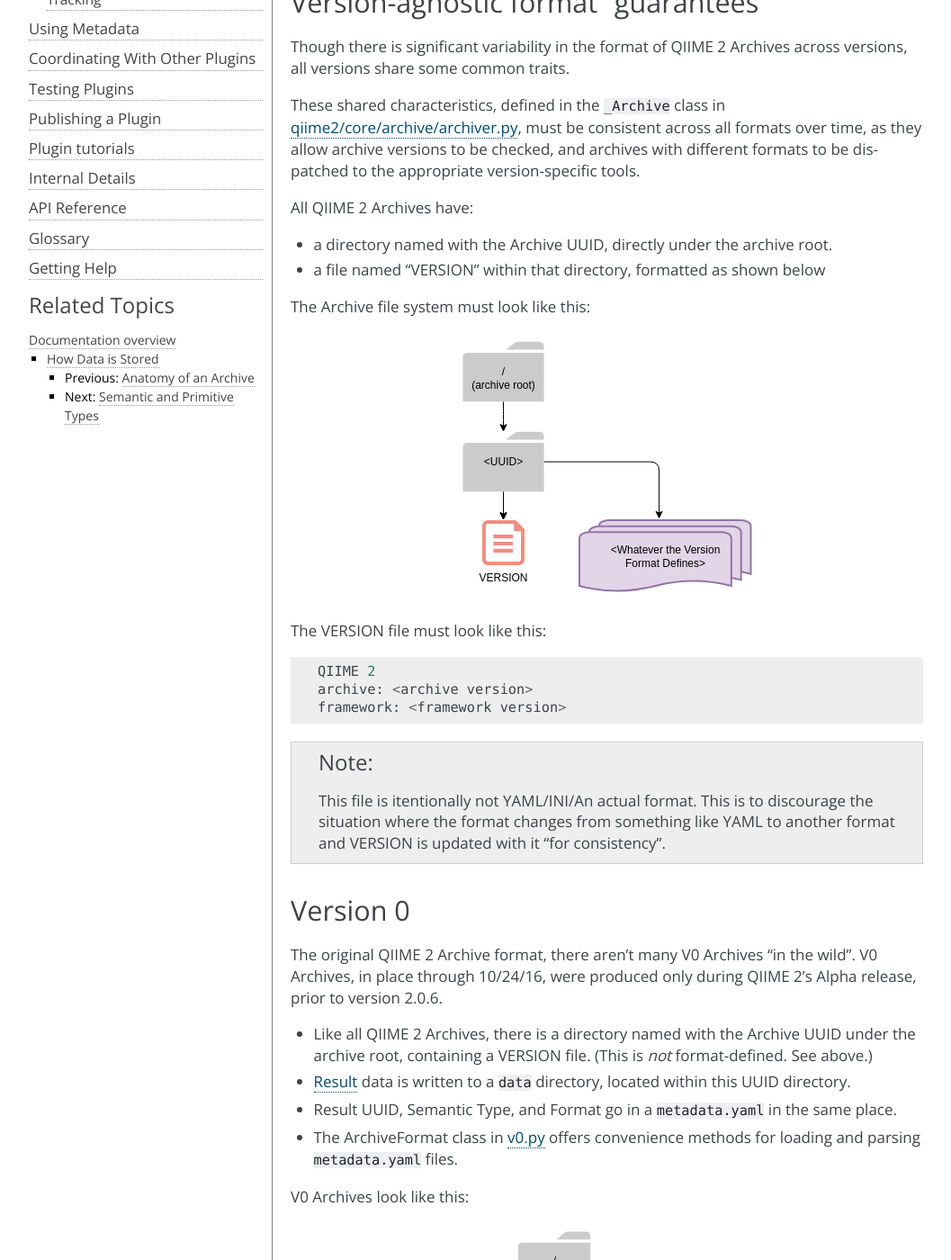
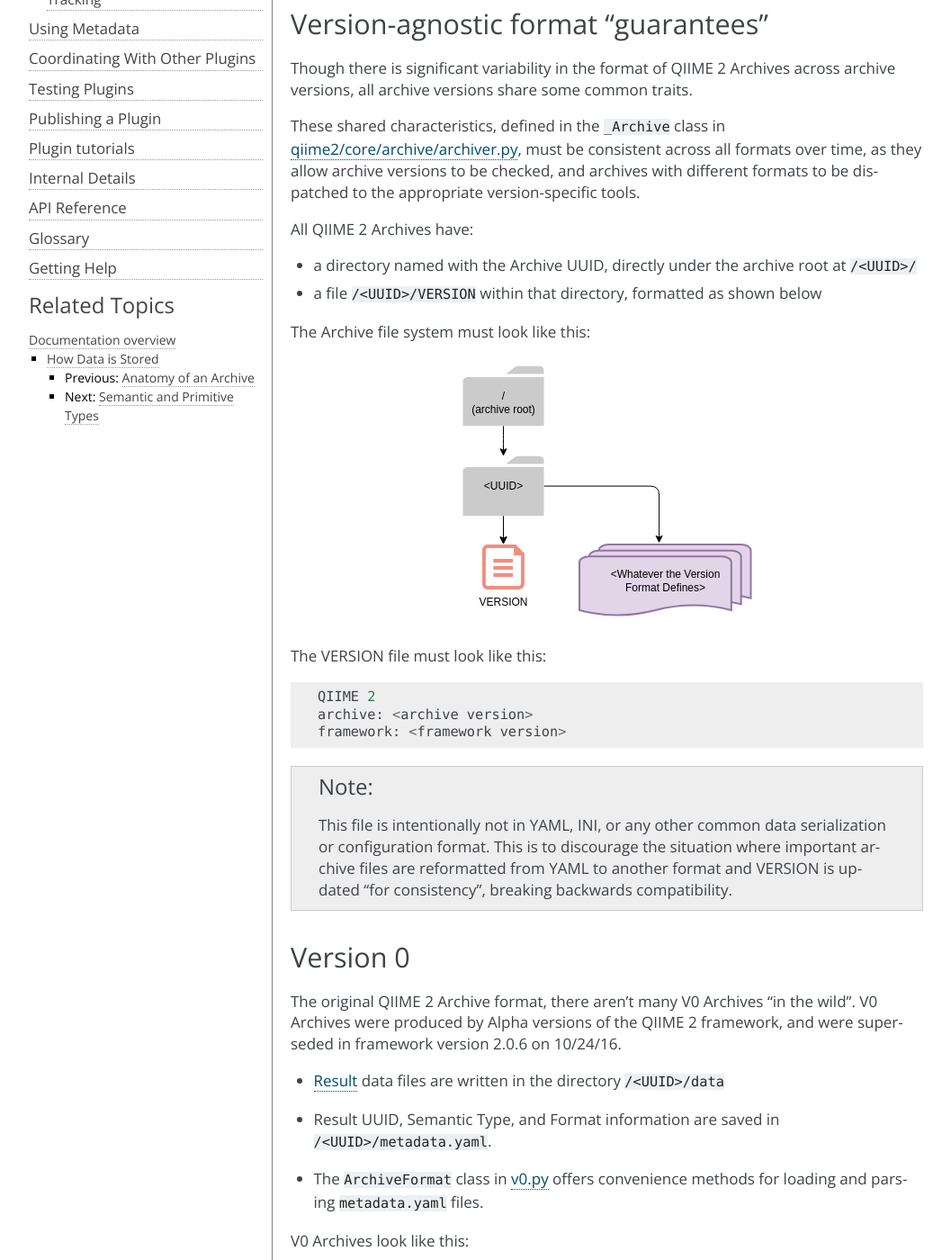
Before and after one commit to qiime2/dev-docs, a Sphinx documentation site: the page built from source/storing-data/archive-versions.rst, in a window 1280 px wide and 1400 px high, scrolled down 563 px. Shown: the whole window at 90% size, without its empty margins (106-1163 px from the left). Built offline with Sphinx 7.4.7, drawn with Linux system fonts in a browser that asks for light colours; some of the changed text lies outside the part shown.

Commit message:
Addresses Thermokarst review

```diff
--- a/source/storing-data/archive-versions.rst
+++ b/source/storing-data/archive-versions.rst
@@ -14,47 +14,53 @@ For a detailed description of the part of an Archive which holds Provenance data
 Version-agnostic format "guarantees"
 ------------------------------------
 
-Though there is significant variability in the format of QIIME 2 Archives across versions,
-all versions share some common traits.
+Though there is significant variability in the format of QIIME 2 Archives across archive versions,
+all archive versions share some common traits.
 
-These shared characteristics, defined in the ``_Archive`` class
-in `qiime2/core/archive/archiver.py <https://github.com/qiime2/qiime2/blob/master/qiime2/core/archive/archiver.py>`_,
+These shared characteristics, defined in the ``_Archive`` class in
+`qiime2/core/archive/archiver.py <https://github.com/qiime2/qiime2/blob/master/qiime2/core/archive/archiver.py>`_,
 must be consistent across all formats over time,
 as they allow archive versions to be checked,
 and archives with different formats to be dispatched to the appropriate version-specific tools.
 
 All QIIME 2 Archives have:
 
-- a directory named with the Archive UUID, directly under the archive root.
-- a file named "VERSION" within that directory, formatted as shown below
+- a directory named with the Archive UUID, directly under the archive root at ``/<UUID>/``
+- a file ``/<UUID>/VERSION`` within that directory, formatted as shown below
 
 The Archive file system must look like this:
 
 .. figure:: ../img/archive_versions/format_agnostic_archive_structure.svg
    :alt: Box and Arrow diagram of the guaranteed components of an archive, as described above.
 
-The VERSION file must look like this::
+The VERSION file must look like this:
+
+.. code-block::
 
     QIIME 2
     archive: <archive version>
     framework: <framework version>
 
 .. note::
-   This file is itentionally not YAML/INI/An actual format. This is to
-   discourage the situation where the format changes from something like YAML to
-   another format and VERSION is updated with it "for consistency".
+   This file is intentionally not in YAML, INI,
+   or any other common data serialization or configuration format.
+   This is to discourage the situation where important archive files are reformatted
+   from YAML to another format and VERSION is updated "for consistency",
+   breaking backwards compatibility.
 
 Version 0
 ---------
 
 The original QIIME 2 Archive format, there aren't many V0 Archives "in the wild".
-V0 Archives, in place through 10/24/16, were produced only during QIIME 2's Alpha release,
-prior to version 2.0.6.
+V0 Archives were produced by Alpha versions of the QIIME 2 framework,
+and were superseded in framework version 2.0.6 on 10/24/16.
 
-- Like all QIIME 2 Archives, there is a directory named with the Archive UUID under the archive root, containing a VERSION file. (This is *not* format-defined. See above.)
-- :term:`Result` data is written to a ``data`` directory, located within this UUID directory.
-- Result UUID, Semantic Type, and Format go in a ``metadata.yaml`` in the same place.
-- The ArchiveFormat class in `v0.py <https://github.com/qiime2/qiime2/blob/master/qiime2/core/archive/format/v0.py>`_ offers convenience methods for loading and parsing ``metadata.yaml`` files.
+- :term:`Result` data files are written in the directory ``/<UUID>/data``
+- | Result UUID, Semantic Type, and Format information are saved in
+  | ``/<UUID>/metadata.yaml``.
+- The ``ArchiveFormat`` class in
+  `v0.py <https://github.com/qiime2/qiime2/blob/master/qiime2/core/archive/format/v0.py>`_
+  offers convenience methods for loading and parsing ``metadata.yaml`` files.
 
 V0 Archives look like this:
 
@@ -67,33 +73,38 @@ Version 1
 Created in `PR #171 <https://github.com/qiime2/qiime2/pull/171>`_,
 and first released in QIIME 2 `version 2.0.6 <https://github.com/qiime2/qiime2/releases/tag/2.0.6>`_,
 Version 1 Archives introduce decentralized provenance tracking to QIIME 2.
-`ArchiveFormat V1 <https://github.com/qiime2/qiime2/blob/master/qiime2/core/archive/format/v1.py>`_ inherits all traits of v0,
+`ArchiveFormat V1 <https://github.com/qiime2/qiime2/blob/master/qiime2/core/archive/format/v1.py>`_
+inherits all traits of v0,
 modifying its ``__init__()`` and ``write()`` methods only to add provenance capture.
 
 .. note::
-   All ArchiveFormat versions subclass their predecessor.
+   All ``ArchiveFormat`` versions subclass their predecessor.
 
-   E.g. the ArchiveFormat in ``v1.py`` inherits from the ArchiveFormat in ``v0.py``,
-   etc. This improves the interpretability of the version history.
+   E.g. the ``ArchiveFormat`` in ``v1.py`` inherits from the ``ArchiveFormat`` in ``v0.py``,
+   etc. This makes it easier for humans to interpret the version history.
 
-- A ``provenance`` folder is written in the top-level UUID directory
-- ``metadata.yaml``, ``action.yaml`` and ``VERSION`` files are captured for the current Result and all ancestors.
-- The ``action.yaml`` file and associated data artifacts (e.g. sample metadata) are stored in an ``action`` directory.
-- For the current Result, all of this captured data lives directly inside ``provenance``
-- These files for all ancestor Results are placed in UUID-labeled subdirectories of an ``artifacts`` folder, inside ``provenance``
+Provenance data is stored in the directory ``/<UUID>/provenance/``.
+Specifically, ``metadata.yaml``, ``action.yaml`` and ``VERSION`` files
+are captured for the current Result and each of its ancestors.
+Each Result's ``action.yaml`` file and associated data artifacts (e.g. sample metadata)
+are stored in an ``action`` directory alongside that Result's ``VERSION`` and ``metadata.yaml``.
+Considered together, we can describe these as "provenance files".
 
-.. note::
+.. figure:: ../img/archive_versions/v1_prov_files.svg
+   :alt: Box and Arrow diagram of the provenance files in a v1 archive, as described above.
+
    The blue "multiple files" icon represents all provenance files associated with a single action
    (e.g. the current action, or one of its ancestors).
    For a detailed description, see :doc:`provenance`.
-
-.. figure:: ../img/archive_versions/v1_prov_files.svg
-   :alt: Box and Arrow diagram of the provenance files in a v1 archive, as described above.
 
 V1 Archives look like this:
 
 .. figure:: ../img/archive_versions/v1-4_archive_fmt.svg
    :alt: Box and Arrow diagram of a v1 archive, as described above.
+
+   Provenance files for the current Result are stored in ``/<UUID>/provenance/``.
+   Provenance files for each ancestor Result are stored in directory at
+   ``/<root_UUID>/provenance/artifacts/<ancestor_UUID>/``
 
 .. note::
 
@@ -111,7 +122,7 @@ the directory structure of this format is identical to v1,
 but the ``action.yaml`` file has changed.
 
 In `PR #333 <https://github.com/qiime2/qiime2/pull/333>`_,
-the Version 2 ArchiveFormat adds an ``output-name`` key to the ``action`` section of ``action.yaml``
+the Version 2 ``ArchiveFormat`` adds an ``output-name`` key to the ``action`` section of ``action.yaml``
 (unless the action type is ``import``),
 assigning it the output name registered to the relevant action.
 Prior to this change, if one action returned multiple artifacts of the same :term:`Semantic Type`,
@@ -125,7 +136,8 @@ See description in :ref:`action-block` for details.
 Version 3
 ---------
 
-Released in QIIME 2 version `2017.12 <https://github.com/qiime2/qiime2/releases/tag/2017.12.0>`_ (`changelog <https://forum.qiime2.org/t/qiime-2-2017-12-release-is-now-live/2308>`__),
+Released in QIIME 2 version `2017.12 <https://github.com/qiime2/qiime2/releases/tag/2017.12.0>`_
+(`changelog <https://forum.qiime2.org/t/qiime-2-2017-12-release-is-now-live/2308>`__),
 `PR #356 <https://github.com/qiime2/qiime2/pull/356>`_,
 the directory structure of this format is identical to v1 and v2.
 
@@ -137,7 +149,8 @@ These will show up in ``action.yaml`` as custom ``!set`` tags.
 Version 4
 ---------
 
-Released in QIIME 2 version `2018.4 <https://github.com/qiime2/qiime2/releases/tag/2018.4.0>`_ (`changelog <https://forum.qiime2.org/t/qiime-2-2018-4-release-is-now-live/3946>`__),
+Released in QIIME 2 version `2018.4 <https://github.com/qiime2/qiime2/releases/tag/2018.4.0>`_
+(`changelog <https://forum.qiime2.org/t/qiime-2-2018-4-release-is-now-live/3946>`__),
 `PR #387 <https://github.com/qiime2/qiime2/pull/387>`_,
 this format adds citations to the directory format,
 adds a ``transformers`` section to ``action.yaml``,
@@ -162,7 +175,7 @@ A new custom ``!cite '<citation key>'`` tag is use to support this in YAML.
 
 A ``transformers`` section is added between the ``action`` and ``environment`` sections of ``action.yaml``.
 Because Pipelines do not use transformers,
-this will be recorded only for :term:`Methods <Method>` and :term:`Visualizers <Visualizer>`.
+transformers will be recorded only for :term:`Methods <Method>` and :term:`Visualizers <Visualizer>`.
 It looks like this:
 
 .. code-block:: YAML
@@ -199,7 +212,8 @@ with version, website, and citation sections:
 Version 5
 ---------
 
-Released in QIIME 2 version `2018.11 <https://github.com/qiime2/qiime2/releases/tag/2018.11.0>`_ (`changelog <https://forum.qiime2.org/t/qiime-2-2018-11-release-is-now-live/6879>`__),
+Released in QIIME 2 version `2018.11 <https://github.com/qiime2/qiime2/releases/tag/2018.11.0>`_
+(`changelog <https://forum.qiime2.org/t/qiime-2-2018-11-release-is-now-live/6879>`__),
 `PR #414 <https://github.com/qiime2/qiime2/pull/414>`_,
 this format version adds archive checksums to the directory structure.
 
```
Also changed, not shown: other parts of source/storing-data/archive-versions.rst (+2 -2 lines).
